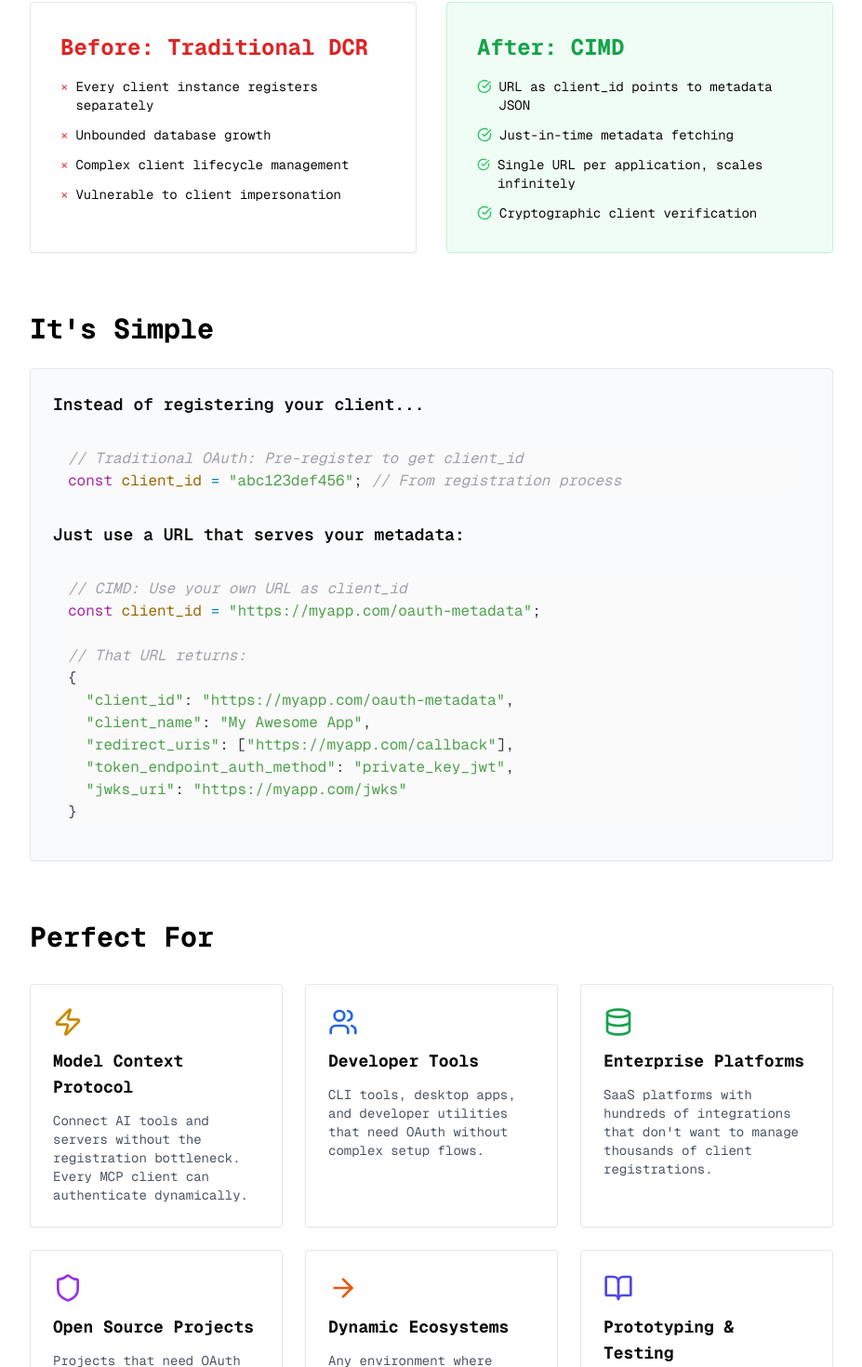
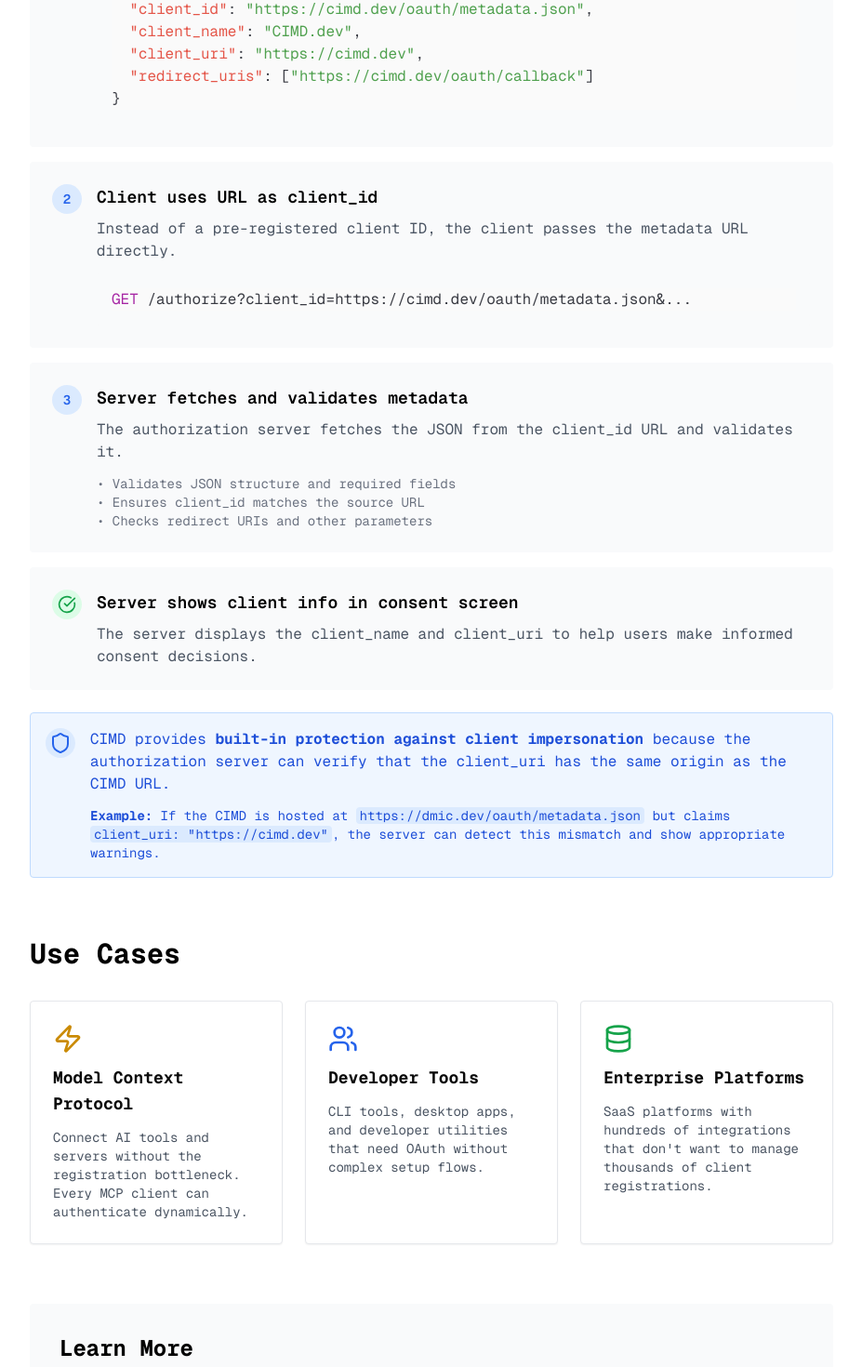
Before and after one commit to stytchauth/client.dev, a Next.js app: page / in a window 1280 px wide. Shown: the part 665-2135 px from the top of the page at 93% size, without its empty margins (176-1103 px from the left). Built offline with nearby package versions, Linux system fonts and the light colour scheme.

Commit message:
some content changes

```diff
--- a/app/clients/explore-content.tsx
+++ b/app/clients/explore-content.tsx
@@ -187,7 +187,7 @@ export function ExploreContent() {
                     type="url"
                     value={inputValue}
                     onChange={(e) => setInputValue(e.target.value)}
-                    placeholder="https://cimd.dev/oauth/client-metadata.json"
+                    placeholder="https://cimd.dev/oauth/metadata.json"
                     className="w-full px-3 py-2 border border-gray-300 rounded-md focus:outline-none focus:ring-2 focus:ring-blue-500"
                   />
                 </div>
@@ -200,10 +200,9 @@ export function ExploreContent() {
                     value={inputValue}
                     onChange={(e) => setInputValue(e.target.value)}
                     placeholder={JSON.stringify({
-                      "client_id": "https://cimd.dev/oauth/client-metadata.json",
+                      "client_id": "https://cimd.dev/oauth/metadata.json",
                       "client_name": "CIMD.dev",
                       "client_uri": "https://cimd.dev",
-                      "logo_uri": "https://cimd.dev/logo.png",
                       "redirect_uris": ["https://cimd.dev/oauth/callback"],
                       "grant_types": ["authorization_code"],
                       "response_types": ["code"],
--- a/app/clients/learn-content.tsx
+++ b/app/clients/learn-content.tsx
@@ -7,16 +7,15 @@ export function LearnContent() {
   return (
     <div className="space-y-12">
       {/* Key Concept */}
-      <div className="bg-blue-50 border border-blue-200 rounded-lg p-6">
-        <div className="flex items-start space-x-3">
+      <div className="flex space-x-4 p-4 bg-blue-50 rounded-lg border border-blue-200">
+        <div className="flex-shrink-0 w-8 h-8 bg-blue-100 rounded-full flex justify-center">
           <Globe className="w-6 h-6 text-blue-600 mt-1" />
-          <div>
-            <h3 className="font-semibold text-blue-900 mb-2">Key Concept</h3>
-            <p className="text-blue-800">
-              With CIMD, your <code className="bg-blue-100 px-1 rounded">client_id</code> is simply an HTTPS URL that serves your client metadata as JSON.
-              No preregistration required—just host your metadata and start using OAuth.
-            </p>
-          </div>
+        </div>
+        <div className="flex-1">
+          <p className="text-blue-700">
+            With CIMD, your <code className="bg-blue-100 px-1 rounded">client_id</code> is simply an HTTPS URL that serves your client metadata as JSON.
+            No preregistration necessary &mdash; just host your metadata and start using OAuth.
+          </p>
         </div>
       </div>
 
@@ -175,10 +174,10 @@ export function LearnContent() {
           </CardHeader>
           <CardContent>
             <CodeBlock language="json">{`{
-  "client_id": "https://example.com/oauth/client-metadata.json",
-  "client_name": "Example App",
-  "redirect_uris": ["https://example.com/callback"],
-  "logo_uri": "https://example.com/assets/logo.png"
+  "client_id": "https://cimd.dev/oauth/metadata.json",
+  "client_name": "CIMD.dev",
+  "client_uri": "https://cimd.dev",
+  "redirect_uris": ["https://cimd.dev/oauth/callback"]
 }`}</CodeBlock>
             <p className="text-sm text-gray-600 mt-4">
               This minimal document includes just the essential fields. Host this JSON at the URL specified in <code>client_id</code>.
--- a/app/page.tsx
+++ b/app/page.tsx
@@ -3,31 +3,23 @@
 import Link from "next/link"
 import { Button } from "@/components/ui/button"
 import { Card, CardContent } from "@/components/ui/card"
-import { ExternalLink, BookOpen, Users, Zap, Database, Shield, ArrowRight, CheckCircle } from "lucide-react"
+import { ExternalLink, Users, Zap, Database, Shield, CheckCircle } from "lucide-react"
 import { CodeBlock } from "@/lib/shiki"
 import { BuiltByStytch } from '@/components/ui/built-by-stytch';
 import { Header } from '@/components/ui/header';
 
-export default function Component() {
+export default function HomePage() {
   return (
     <div className="min-h-screen bg-white text-black overflow-x-hidden">
       <Header />
 
-      {/* Main Content */}
       <main className="max-w-4xl mx-auto px-4 py-16 overflow-x-hidden">
         <div className="space-y-16">
-        {/* <BuiltByStytch /> */}
-
-          {/* Hero Section */}
           <div className="space-y-6">
             <div className="space-y-4">
-              <h1 className="text-5xl font-bold text-black leading-tight">
-                OAuth Client Registration, <br />
-                <span className="text-blue-600">Reimagined</span>
-              </h1>
               <p className="text-xl text-gray-600 max-w-3xl">
-                Client ID Metadata Documents (CIMD) let OAuth clients identify themselves using just a URL.
-                No preregistration. No database bloat. No operational headaches.
+                Client ID Metadata Documents (CIMD) let OAuth clients identify themselves using a URL.
+                No preregistration necessary.
               </p>
             </div>
 
@@ -58,93 +50,81 @@ export default function Component() {
           <div className="space-y-8">
             <h2 className="text-3xl font-bold">How CIMD Works</h2>
 
-            <div className="grid md:grid-cols-2 gap-8">
-              <Card className="border border-gray-200">
-                <CardContent className="p-8">
+            <div className="space-y-6">
+              {/* Flow Steps */}
               <div className="space-y-4">
-                    <div className="text-2xl font-bold text-red-600">Before: Traditional DCR</div>
-                    <div className="space-y-3 text-sm">
-                      <div className="flex items-start space-x-2">
-                        <span className="text-red-500">×</span>
-                        <span>Every client instance registers separately</span>
+                <div className="flex items-start space-x-4 p-6 bg-gray-50 rounded-lg">
+                  <div className="flex-shrink-0 w-8 h-8 bg-blue-100 rounded-full flex items-center justify-center">
+                    <span className="text-blue-600 font-semibold text-sm">1</span>
                   </div>
-                      <div className="flex items-start space-x-2">
-                        <span className="text-red-500">×</span>
-                        <span>Unbounded database growth</span>
+                  <div className="flex-1">
+                    <h3 className="font-semibold text-lg mb-2">Client hosts metadata at URL</h3>
+                    <p className="text-gray-600 mb-3">The client creates a JSON document with their metadata and hosts it at an HTTPS URL.</p>
+                    <CodeBlock language="json">{`{
+  "client_id": "https://cimd.dev/oauth/metadata.json",
+  "client_name": "CIMD.dev",
+  "client_uri": "https://cimd.dev",
+  "redirect_uris": ["https://cimd.dev/oauth/callback"]
+}`}</CodeBlock>
                   </div>
-                      <div className="flex items-start space-x-2">
-                        <span className="text-red-500">×</span>
-                        <span>Complex client lifecycle management</span>
                 </div>
-                      <div className="flex items-start space-x-2">
-                        <span className="text-red-500">×</span>
-                        <span>Vulnerable to client impersonation</span>
+
+                <div className="flex items-start space-x-4 p-6 bg-gray-50 rounded-lg">
+                  <div className="flex-shrink-0 w-8 h-8 bg-blue-100 rounded-full flex items-center justify-center">
+                    <span className="text-blue-600 font-semibold text-sm">2</span>
+                  </div>
+                  <div className="flex-1">
+                    <h3 className="font-semibold text-lg mb-2">Client uses URL as client_id</h3>
+                    <p className="text-gray-600 mb-3">Instead of a pre-registered client ID, the client passes the metadata URL directly.</p>
+                    <CodeBlock language="http">{`GET /authorize?client_id=https://cimd.dev/oauth/metadata.json&...`}</CodeBlock>
+                  </div>
+                </div>
+
+                <div className="flex items-start space-x-4 p-6 bg-gray-50 rounded-lg">
+                  <div className="flex-shrink-0 w-8 h-8 bg-blue-100 rounded-full flex items-center justify-center">
+                    <span className="text-blue-600 font-semibold text-sm">3</span>
+                  </div>
+                  <div className="flex-1">
+                    <h3 className="font-semibold text-lg mb-2">Server fetches and validates metadata</h3>
+                    <p className="text-gray-600 mb-3">The authorization server fetches the JSON from the client_id URL and validates it.</p>
+                    <div className="text-sm text-gray-500">
+                      • Validates JSON structure and required fields<br/>
+                      • Ensures client_id matches the source URL<br/>
+                      • Checks redirect URIs and other parameters
                     </div>
                   </div>
                 </div>
-                </CardContent>
-              </Card>
 
-              <Card className="border border-green-200 bg-green-50">
-                <CardContent className="p-8">
-                  <div className="space-y-4">
-                    <div className="text-2xl font-bold text-green-600">After: CIMD</div>
-                    <div className="space-y-3 text-sm">
-                      <div className="flex items-start space-x-2">
-                        <CheckCircle className="w-4 h-4 text-green-500 mt-0.5" />
-                        <span>URL as client_id points to metadata JSON</span>
+                <div className="flex items-start space-x-4 p-6 bg-gray-50 rounded-lg">
+                  <div className="flex-shrink-0 w-8 h-8 bg-green-100 rounded-full flex items-center justify-center">
+                    <CheckCircle className="w-5 h-5 text-green-600" />
                   </div>
-                      <div className="flex items-start space-x-2">
-                        <CheckCircle className="w-4 h-4 text-green-500 mt-0.5" />
-                        <span>Just-in-time metadata fetching</span>
-                      </div>
-                      <div className="flex items-start space-x-2">
-                        <CheckCircle className="w-4 h-4 text-green-500 mt-0.5" />
-                        <span>Single URL per application, scales infinitely</span>
-                      </div>
-                      <div className="flex items-start space-x-2">
-                        <CheckCircle className="w-4 h-4 text-green-500 mt-0.5" />
-                        <span>Cryptographic client verification</span>
+                  <div className="flex-1">
+                    <h3 className="font-semibold text-lg mb-2">Server shows client info in consent screen</h3>
+                    <p className="text-gray-600">The server displays the client_name and client_uri to help users make informed consent decisions.</p>
                   </div>
                 </div>
               </div>
-                </CardContent>
-              </Card>
+
+              {/* Security Benefit */}
+              <div className="flex space-x-4 p-4 bg-blue-50 rounded-lg border border-blue-200">
+                <div className="flex-shrink-0 w-8 h-8 bg-blue-100 rounded-full flex justify-center">
+                  <Shield className="w-6 h-6 text-blue-600 mt-1" />
+                </div>
+                <div className="flex-1">
+                  <p className="text-blue-700 mb-3">
+                    CIMD provides <strong>built-in protection against client impersonation</strong> because the authorization server can verify that the client_uri has the same origin as the CIMD URL.
+                  </p>
+                  <div className="text-sm text-blue-700">
+                    <strong>Example:</strong> If the CIMD is hosted at <code className="bg-blue-100 px-1 rounded">https://dmic.dev/oauth/metadata.json</code> but claims <code className="bg-blue-100 px-1 rounded">client_uri: "https://cimd.dev"</code>, the server can detect this mismatch and show appropriate warnings.
+                  </div>
+                </div>
+              </div>
             </div>
           </div>
 
-          {/* Simple Example */}
-          <div className="space-y-6">
-            <h2 className="text-3xl font-bold">It's Simple</h2>
-            <div className="space-y-4">
-              <Card className="bg-gray-50 border border-gray-200">
-                <CardContent className="p-6">
-                  <div className="space-y-4">
-                    <div className="text-lg font-semibold">Instead of registering your client...</div>
-                    <CodeBlock language="javascript">{`// Traditional OAuth: Pre-register to get client_id
-const client_id = "abc123def456"; // From registration process`}</CodeBlock>
-
-                    <div className="text-lg font-semibold">Just use a URL that serves your metadata:</div>
-                    <CodeBlock language="javascript">{`// CIMD: Use your own URL as client_id
-const client_id = "https://myapp.com/oauth-metadata";
-
-// That URL returns:
-{
-  "client_id": "https://myapp.com/oauth-metadata",
-  "client_name": "My Awesome App",
-  "redirect_uris": ["https://myapp.com/callback"],
-  "token_endpoint_auth_method": "private_key_jwt",
-  "jwks_uri": "https://myapp.com/jwks"
-}`}</CodeBlock>
-                  </div>
-                </CardContent>
-              </Card>
-            </div>
-          </div>
-
-          {/* Use Cases */}
           <div className="space-y-8">
-            <h2 className="text-3xl font-bold">Perfect For</h2>
+            <h2 className="text-3xl font-bold">Use Cases</h2>
             <div className="grid md:grid-cols-2 lg:grid-cols-3 gap-6">
               <Card className="border border-gray-200 hover:shadow-md transition-shadow">
                 <CardContent className="p-6 space-y-3">
@@ -172,36 +152,6 @@ const client_id = "https://myapp.com/oauth-metadata";
                   <h3 className="font-bold text-lg">Enterprise Platforms</h3>
                   <p className="text-sm text-gray-600">
                     SaaS platforms with hundreds of integrations that don't want to manage thousands of client registrations.
-                  </p>
-                </CardContent>
-              </Card>
-
-              <Card className="border border-gray-200 hover:shadow-md transition-shadow">
-                <CardContent className="p-6 space-y-3">
-                  <Shield className="w-8 h-8 text-purple-600" />
-                  <h3 className="font-bold text-lg">Open Source Projects</h3>
-                  <p className="text-sm text-gray-600">
-                    Projects that need OAuth but want to avoid complex onboarding and registration processes.
-                  </p>
-                </CardContent>
-              </Card>
-
-              <Card className="border border-gray-200 hover:shadow-md transition-shadow">
-                <CardContent className="p-6 space-y-3">
-                  <ArrowRight className="w-8 h-8 text-orange-600" />
-                  <h3 className="font-bold text-lg">Dynamic Ecosystems</h3>
-                  <p className="text-sm text-gray-600">
-                    Any environment where clients need to connect to multiple servers without pre-coordination.
-                  </p>
-                </CardContent>
-              </Card>
-
-              <Card className="border border-gray-200 hover:shadow-md transition-shadow">
-                <CardContent className="p-6 space-y-3">
-                  <BookOpen className="w-8 h-8 text-indigo-600" />
-                  <h3 className="font-bold text-lg">Prototyping & Testing</h3>
-                  <p className="text-sm text-gray-600">
-                    Rapid development scenarios where traditional OAuth registration creates unnecessary friction.
                   </p>
                 </CardContent>
               </Card>
--- a/components/ui/built-by-stytch.tsx
+++ b/components/ui/built-by-stytch.tsx
@@ -124,7 +124,7 @@ export function BuiltByStytch() {
   const cooldownRef = useRef<NodeJS.Timeout | null>(null);
   const initialAnimationRef = useRef<NodeJS.Timeout | null>(null);
 
-  const text = "Built by Stytch";
+  const text = "Presented by Stytch";
 
   // Trigger initial animation on mount
   useEffect(() => {
@@ -180,7 +180,7 @@ export function BuiltByStytch() {
   return (
     <Link href="https://stytch.com?utm_source=cimd.dev" target="_blank" rel="noopener noreferrer">
       <div
-        className="bg-[rgb(178,214,222)] w-[158px] cursor-pointer p-2 hover:bg-[rgb(158,194,202)] rounded-md"
+        className="bg-[rgb(178,214,222)] w-[188px] cursor-pointer p-2 hover:bg-[rgb(158,194,202)] rounded-md"
         onMouseEnter={handleMouseEnter}
       >
         <div className="flex items-center gap-2">
--- a/public/oauth/client-metadata.json
+++ b/public/oauth/metadata.json
@@ -1,8 +1,7 @@
 {
-  "client_id": "https://cimd.dev/oauth/client-metadata.json",
+  "client_id": "https://cimd.dev/oauth/metadata.json",
   "client_name": "CIMD.dev",
   "client_uri": "https://cimd.dev",
-  "logo_uri": "https://cimd.dev/logo.png",
   "redirect_uris": [
     "https://cimd.dev/oauth/callback"
   ],
```
Also changed, not shown: app/servers/page.tsx (+10 -11 lines). Lines whose indentation alone changed are shown as unchanged.
